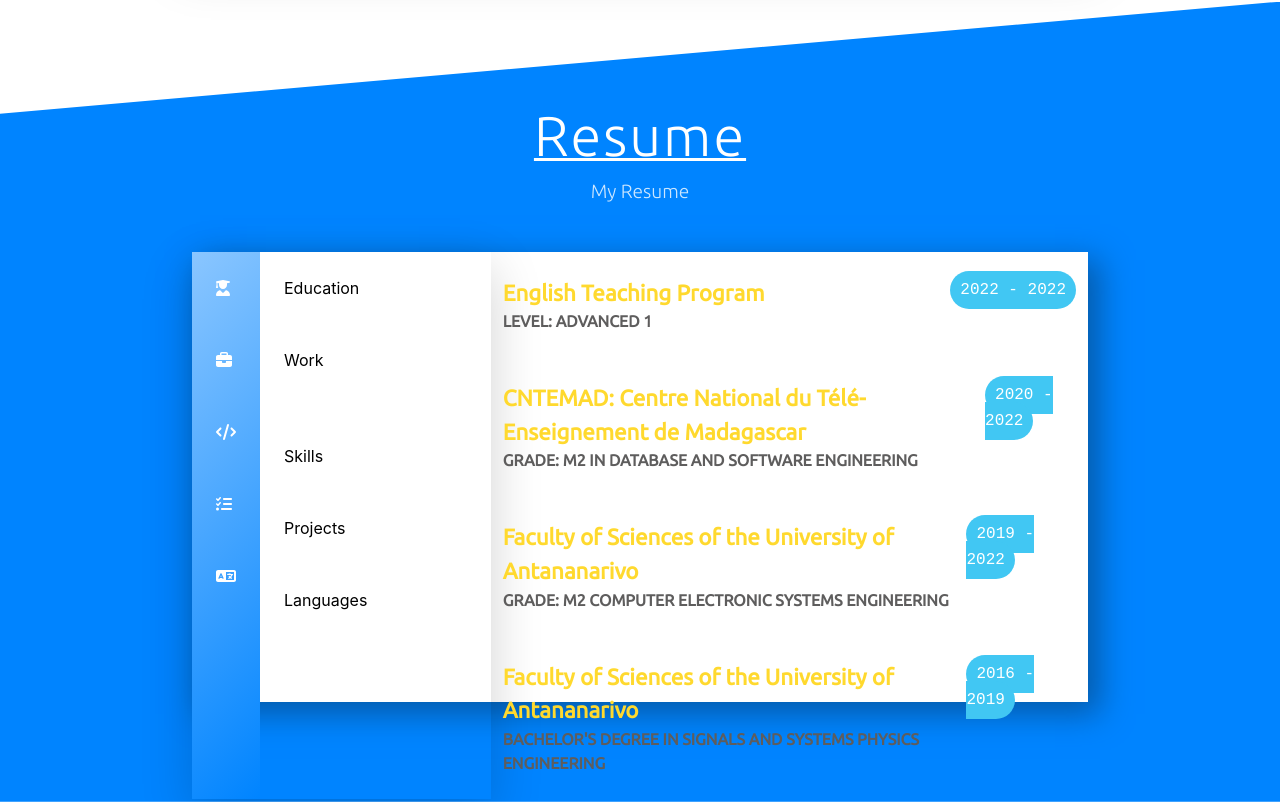
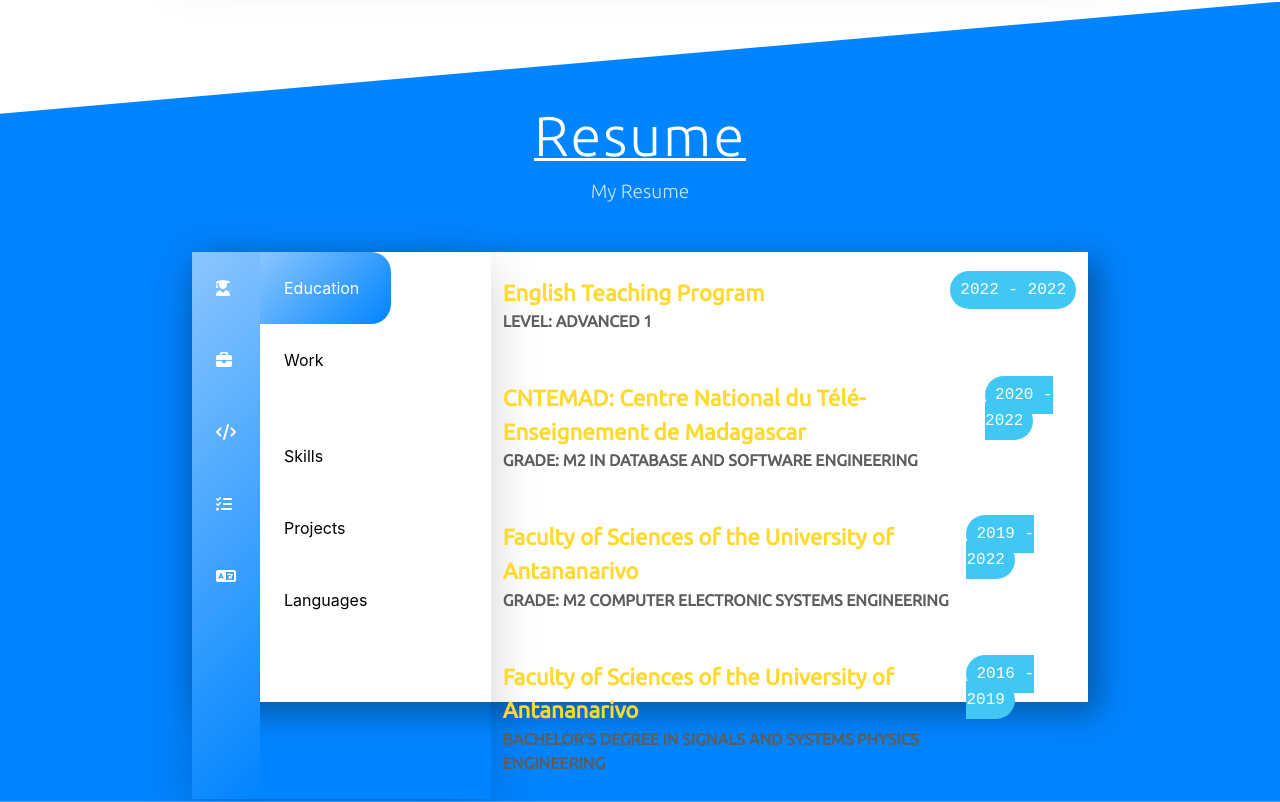
Before and after one commit to marinasy-marti/reactportfolio, a React (Create React App) app: page / in a window 1280 px wide. Shown: the part 1878-2680 px from the top of the page. Built offline with nearby package versions, Linux system fonts and the light colour scheme.

Commit message:
fixed Resume menu - add background on active menu

```diff
--- a/src/personalisation/styles/Resume.css
+++ b/src/personalisation/styles/Resume.css
@@ -12,6 +12,12 @@
 }
 
 .resume-option-items:hover{
+    width: 100%;
+    background: linear-gradient(-45deg, var(--primary-app-color),var(--secondary-app-color));
+    color: white;
+}
+
+.selected{
     width: 100%;
     background: linear-gradient(-45deg, var(--primary-app-color),var(--secondary-app-color));
     color: white;
```
